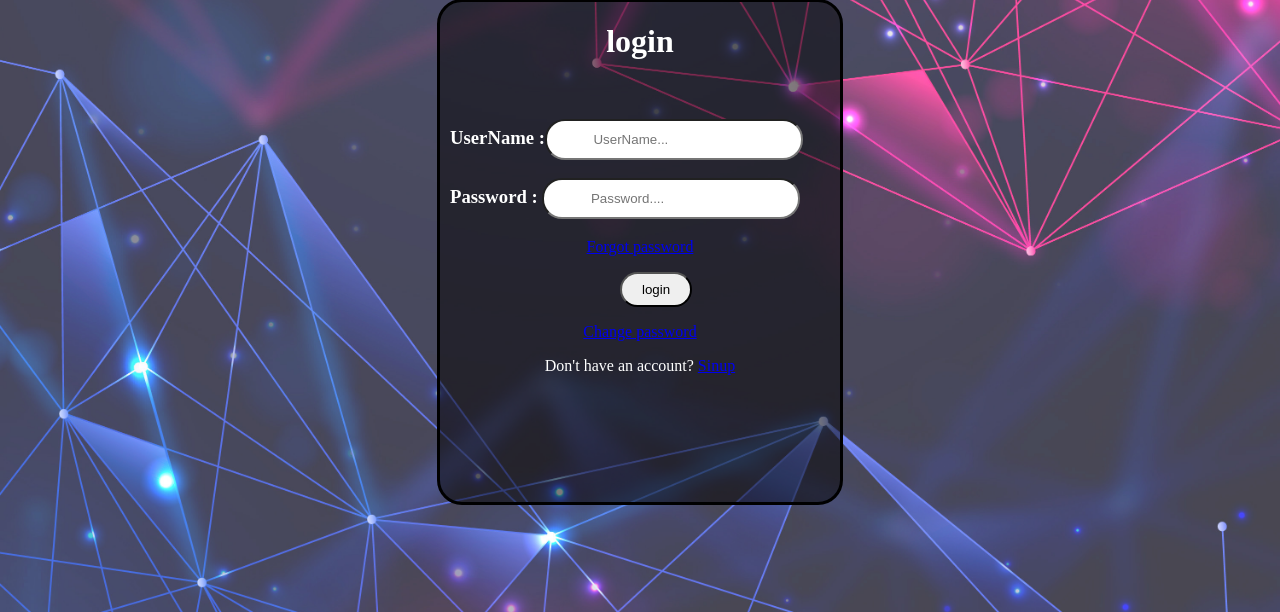
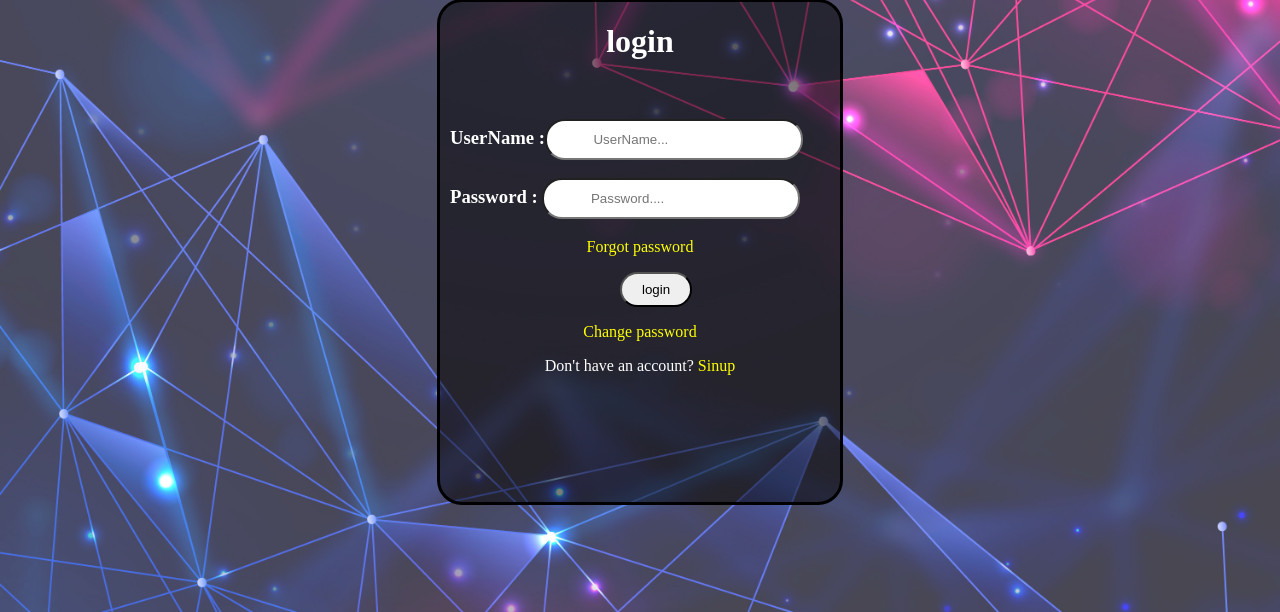
Before and after one commit to SGopinath89/CSC3132UniNavApp, a PHP site: page /loginpage.php in a window 1280 px wide. Shown: the part 188-800 px from the top of the page. Run offline with PHP 8.4, Linux system fonts and the light colour scheme.

Commit message:
update..

```diff
--- a/loginpage.php
+++ b/loginpage.php
@@ -51,6 +51,16 @@
             background-size: 100% 100%;
             background-size: cover;
         }
+        a{
+            color: yellow;
+            text-decoration: none;
+        }
+        a:active{
+            color: hotpink;
+        }
+        a:hover{
+            color: lightblue;
+        }
     </style>
 </head>
 <body>
```
